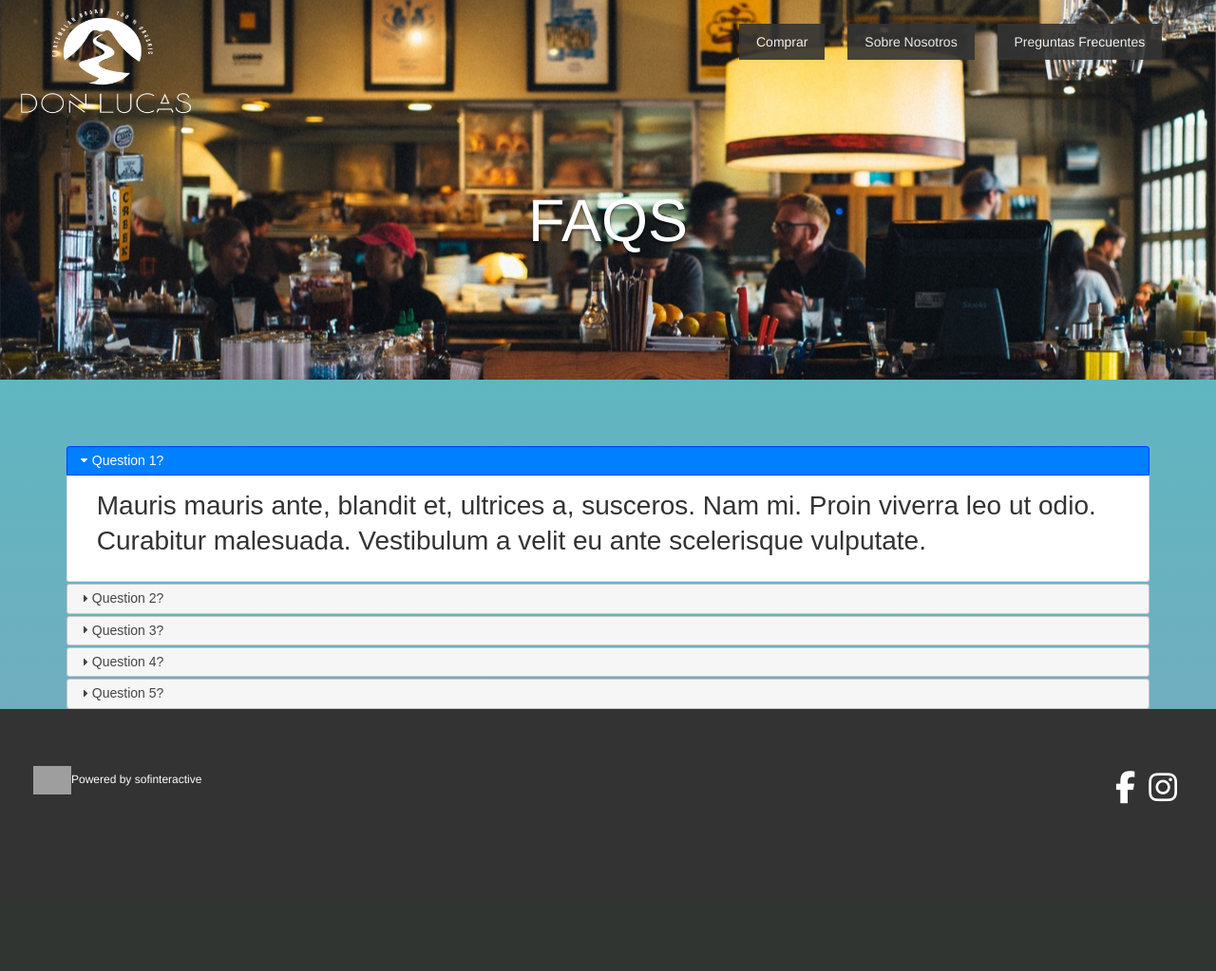
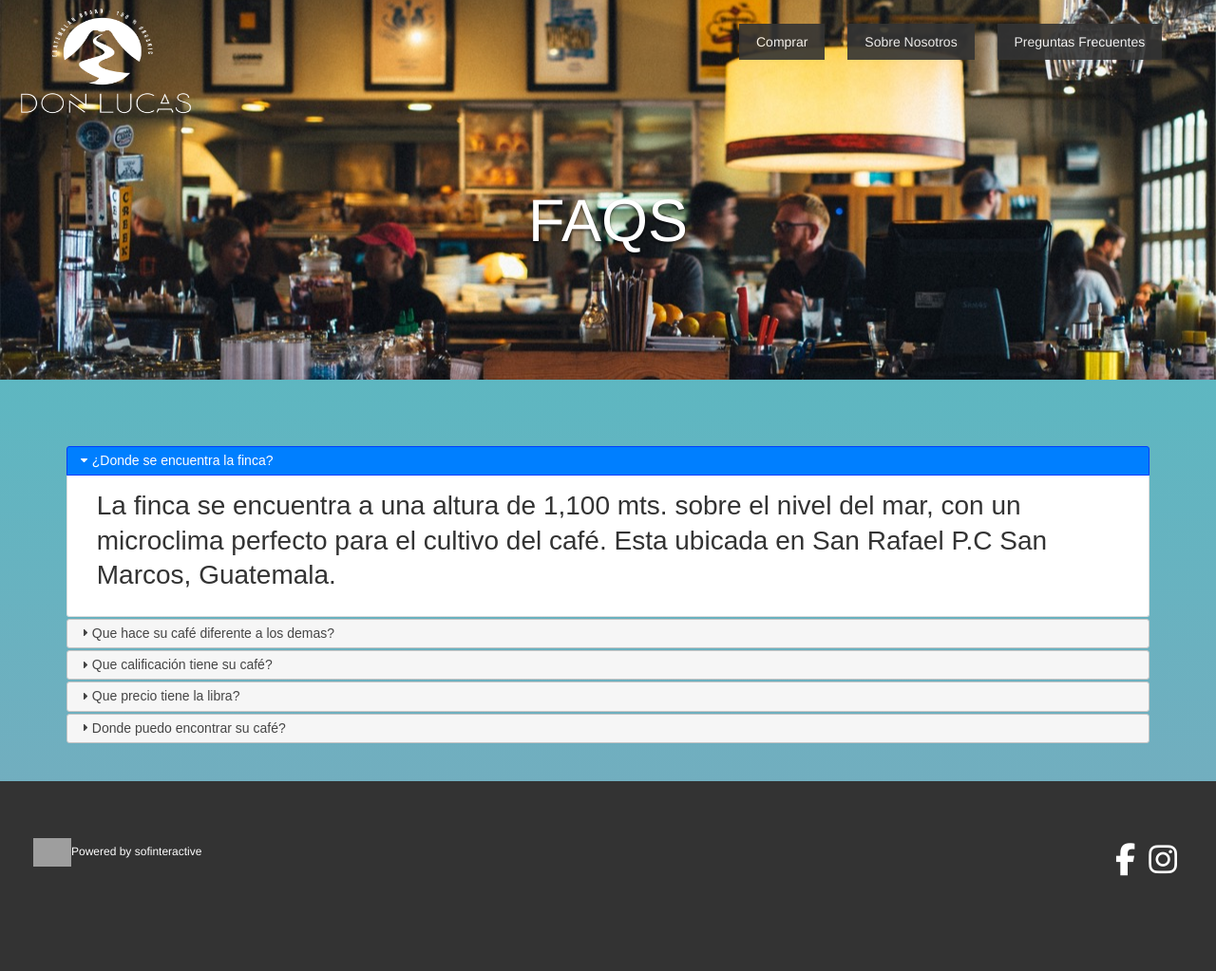
Before and after one commit to rmeoni/nakamarra, a Rails app: page /faq in a window 1280 px wide. Shown: the whole page at 95% size. Before the commit the page ends 847 px from the top, so only its background shows below. Run offline with Rails 7, Linux system fonts and the light colour scheme; style sheets or scripts are compiled from the project's sources; some libraries are stand-ins or nearby versions; grey boxes are pictures that could not be loaded.

Commit message:
fixing faq

```diff
--- a/app/assets/stylesheets/pages.scss
+++ b/app/assets/stylesheets/pages.scss
@@ -177,6 +177,11 @@
 	margin-top: 70px;
 	color: #fff;
 }
+
+.faq .footer {
+	margin-top: 40px;
+}
+
 #accordion {
 	margin-top: 40px;
 }
--- a/app/views/pages/faq.html.erb
+++ b/app/views/pages/faq.html.erb
@@ -11,37 +11,27 @@
   </div>
 	<div class="container">
 		<div id="accordion">
-  <h3>Question 1?</h3>
+  <h3>¿Donde se encuentra la finca?</h3>
   <div>
-    <p>Mauris mauris ante, blandit et, ultrices a, susceros. Nam mi. Proin viverra leo ut odio. Curabitur malesuada. Vestibulum a velit eu ante scelerisque vulputate.</p>
+    <p>La finca se encuentra a una altura de 1,100 mts. sobre el nivel del mar, con un microclima perfecto para el cultivo del caf&eacute;. Esta ubicada en San Rafael P.C San Marcos, Guatemala.</p>
   </div>
-  <h3>Question 2?</h3>
+  <h3>Que hace su caf&eacute; diferente a los demas?</h3>
   <div>
-    <p>Sed non urna. Donec et ante. Phasellus eu ligula. Vestibulum sit amet purus. Vivamus hendrerit, dolor at aliquet laoreet, mauris turpis porttitor velit, faucibus interdum tellus libero ac justo. Vivamus non quam. In suscipit faucibus urna. </p>
+    <p>Llevas m&aacute;s de 60 años de hacer esto, llevamos a cabo cada etapa del cultivo a su mesa con extrema delicadeza y con los m&aacute;s altos estandares de calidad. </p>
   </div>
-  <h3>Question 3?</h3>
+  <h3>Que calificaci&oacute;n tiene su caf&eacute;?</h3>
   <div>
-    <p>Nam enim risus, molestie et, porta ac, aliquam ac, risus. Quisque lobortis. Phasellus pellentesque purus in massa. Aenean in pede. Phasellus ac libero ac tellus pellentesque semper. Sed ac felis. Sed commodo, magna quis lacinia ornare, quam ante aliquam nisi, eu iaculis leo purus venenatis dui. </p>
-    <ul>
-      <li>List item</li>
-      <li>List item</li>
-      <li>List item</li>
-      <li>List item</li>
-      <li>List item</li>
-      <li>List item</li>
-      <li>List item</li>
-    </ul>
+    <p>Nuestra caf&eacute; es un caf&eacute; 100% org&aacute;nico categorizado como un cafe semi-duro, muy arom&aacute;tico y de un cuerpo robusto. </p>
   </div>
-  <h3>Question 4?</h3>
+  <h3>Que precio tiene la libra?</h3>
   <div>
-    <p>Sed non urna. Donec et ante. Phasellus eu ligula. Vestibulum sit amet purus. Vivamus hendrerit, dolor at aliquet laoreet, mauris turpis porttitor velit, faucibus interdum tellus libero ac justo. Vivamus non quam. In suscipit faucibus urna. </p>
+    <p>La libra tiene un precio de Q40.00 con satisfacci&oacute;n 100% garantizada. Si no te gusta nuestro caf&eacute; te devolvemos tu dinero! </p>
   </div>
-   <h3>Question 5?</h3>
+   <h3>Donde puedo encontrar su caf&eacute;?</h3>
   <div>
-    <p>Sed non urna. Donec et ante. Phasellus eu ligula. Vestibulum sit amet purus. Vivamus hendrerit, dolor at aliquet laoreet, mauris turpis porttitor velit, faucibus interdum tellus libero ac justo. Vivamus non quam. In suscipit faucibus urna. </p>
+    <p>Actualmente nuestro caf&eacute; no se encuentra en tiendas, unicamente lo puedes ordenar a travez de nuestra p&aacute;gina web y te lo llevaremos a tu casa si tu zona aplica, de lo contrario se te enviara por transporte y tu cubriras el env&iacute;o. </p>
   </div>
 </div>
-
 	</div>
       <div class="footer">
       <ul class="pull-left">
```
Also changed, not shown: 1 other file.
